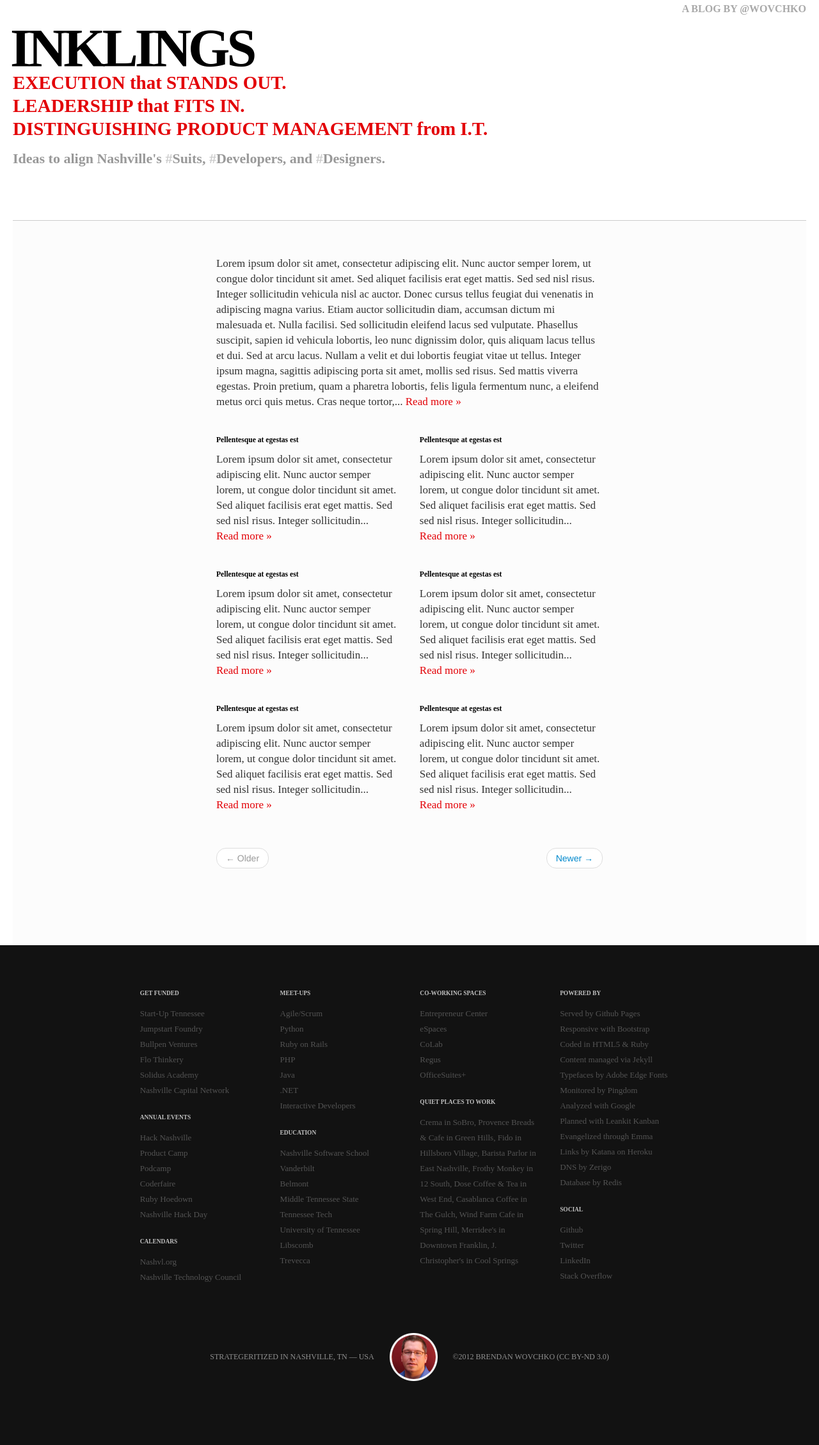
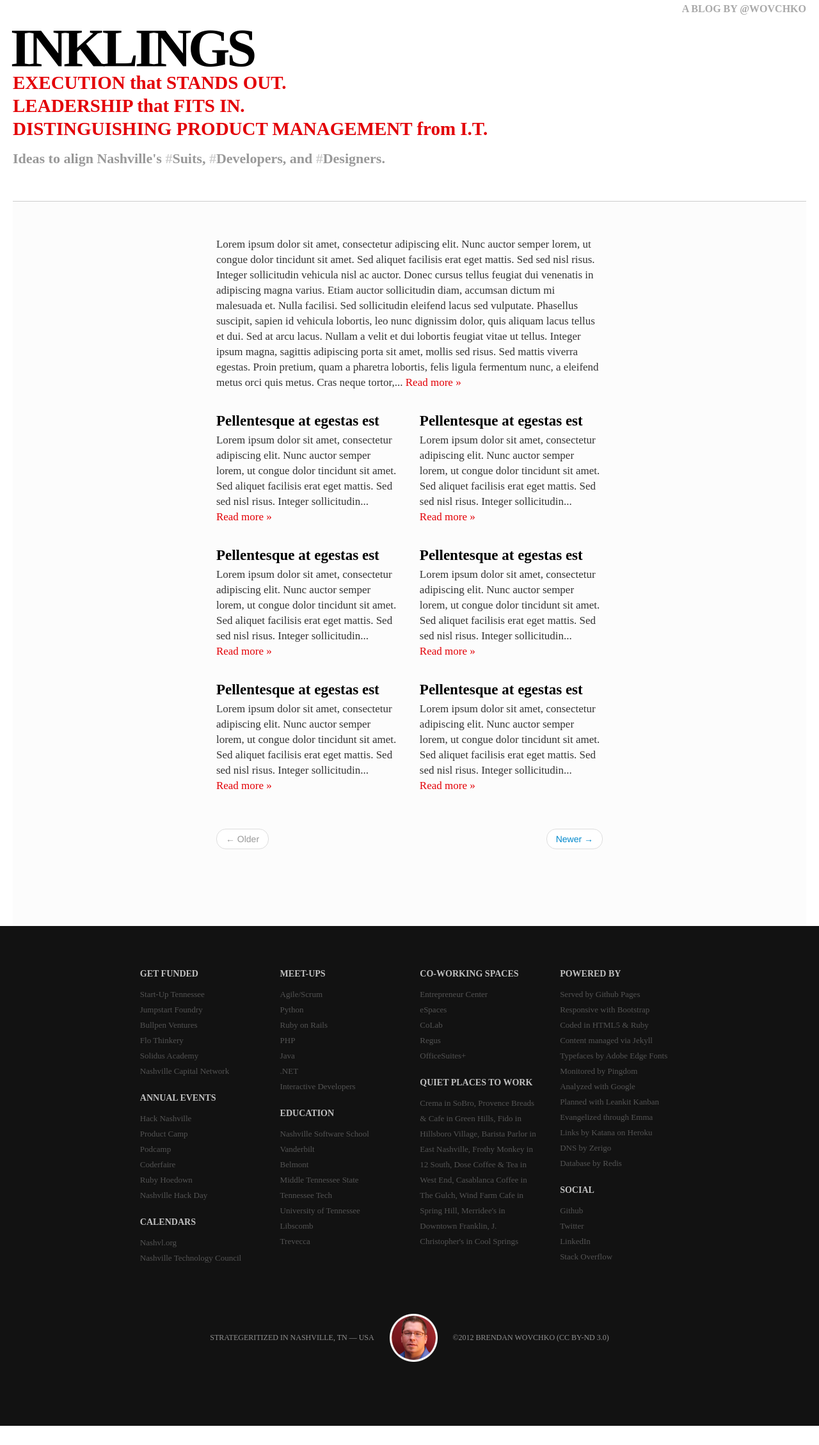
Before and after one commit to wovchko/inklings, a Jekyll site: the page built from index.html, in a window 1280 px wide. Shown: the whole page at 64% size. Built offline with Jekyll 4.4.1, drawn with Linux system fonts in a browser that asks for light colours; Markdown is read by kramdown in place of the engine named in the settings; the list of posts is cut into pages by our own code; after the commit the page ends 2228 px from its top, so only the background shows below that.

```diff
--- a/_layouts/default.html
+++ b/_layouts/default.html
@@ -21,7 +21,6 @@
   </head>
   <body>
     <div class="container-fluid">
-      <div class="row-fluid">
       <div class="hero-unit">
         <h1 class="hidden-phone">A blog by <a href="http://twitter.com/wovchko" target="_blank">@wovchko</a></h1>
         <h2>Inklings</h2>
@@ -29,8 +28,6 @@
         <h3>Leadership <span class="lower">that</span> fits in.</h3>
         <h3>Distinguishing Product <span class="hidden-phone">Management</span> <span class="lower">from</span> I.T.</h3>
         <h4>Ideas to align <a href="http://goo.gl/maps/pAuiF" target="_blank">Nashville's</a> <span>#</span><a href="#">Suits</a>, <span>#</span><a href="#">Developers</a>, and <span>#</span><a href="#">Designers</a>.</h4>
-        </div>
-        <div class="span3"></div>
       </div>
       <div class="row-fluid recent">
         {{ content }}
--- a/css/bootstrap_custom.css
+++ b/css/bootstrap_custom.css
@@ -722,7 +722,7 @@
 /* Wovchko customization; Begin */
 .hero-unit {
 }
-.hero-unit h1, .hero-unit h1 a:link, .hero-unit h1 a:visited, .hero-unit h1 a:active {
+h1, h1 a:link, h1 a:visited, h1 a:active {
   font-family: marvel, serif;
   color: #A9A9A9;
   text-align: right;
@@ -730,11 +730,11 @@
   text-decoration: none;
   margin: 5px 0 0 0;
 }
-.hero-unit h1 a:hover {
+h1 a:hover {
   color: #e30006;
   text-decoration: none;
 }
-.hero-unit h2 {
+h2 {
   padding: 0 0 0 0;
   color: #000000;
   font-family: istok-web, serif;
@@ -743,16 +743,16 @@
   text-transform: uppercase;
   margin: 40px 0 25px -4px;
 }
-.hero-unit h3 {
+h3 {
   font-family: marvel, serif;
   color: #e30006;
   text-transform: uppercase;
   margin: 5px 0 0 0;
 }
-.hero-unit h3 span.lower {
+h3 span.lower {
   text-transform: lowercase;
 }
-.hero-unit h4, h4 a:link, h4 a:visited, h4 a:active {
+h4, h4 a:link, h4 a:visited, h4 a:active {
   font-family: marvel, serif;
   color: #999999;
   text-transform: none;
@@ -760,10 +760,10 @@
   margin: 0 0 0 0;
   padding: 15px 0 50px 0;
 }
-.hero-unit h4 a:hover {
+h4 a:hover {
   color: #e30006;
 }
-.hero-unit h4 span {
+h4 span {
   color: #cccccc;
 }
 .recent {
@@ -843,26 +843,26 @@
   color: #999999;
 }
 /* Wovchko customization; Begin */
-.hero-unit h1 {
+h1 {
   font-size: 16px;
   line-height: 18px;
 }
-.hero-unit h2 {
+h2 {
   font-size: 84px;
   line-height: 26px;
 }
-.hero-unit h3 {
+h3 {
   font-size: 29px;
   line-height: 31px;
 }
-.hero-unit h4 {
+h4 {
   font-size: 22px;
   line-height: 32px;
 }
-.hero-unit h5 {
+h5 {
   font-size: 23px;
 }
-.hero-unit h6 {
+h6 {
   font-size: 14px;
 }
 /* Wovchko customization; End */
@@ -1314,26 +1314,26 @@
 }
 @media (max-width: 767px) {
   /* Wovchko customization; Begin */
-  .hero-unit h1 {
+  h1 {
     font-size: 13px;
     line-height: 15px;
   }
-  .hero-unit h2 {
+  h2 {
     font-size: 70px;
     line-height: 22px;
   }
-  .hero-unit h3 {
+  h3 {
     font-size: 22px;
     line-height: 26px;
   }
-  .hero-unit h4 {
+  h4 {
     font-size: 18px;
     line-height: 27px;
   }
-  .hero-unit h5 {
+  h5 {
     font-size: 19px;
   }
-  .hero-unit h6 {
+  h6 {
     font-size: 12px;
   }
   /* Wovchko customization; End */
```
Lines whose indentation alone changed are shown as unchanged.
